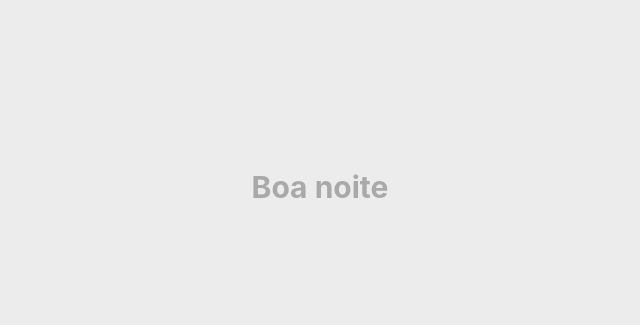
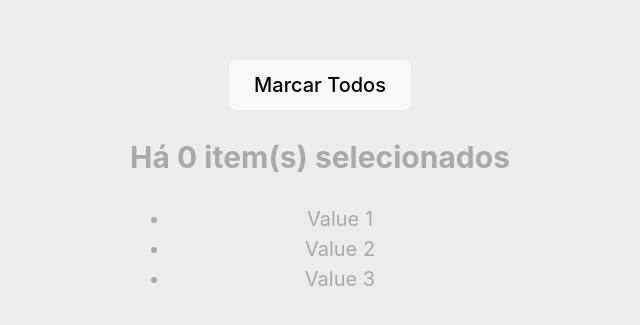
Before and after one commit to MiguelCSVanzela/react-challenges, a React (Vite) app in the folder App/: page / in a window 1280 px wide. Shown: the part 213-538 px from the top of the page, without its empty margins (320-960 px from the left). Built offline with nearby package versions, Linux system fonts and the light colour scheme.

Commit message:
Challenge Multi Selection functionality

```diff
--- a/App/src/App.jsx
+++ b/App/src/App.jsx
@@ -1,5 +1,6 @@
 import "./App.css";
 import Greeting from "./components/conditionals/Greeting";
+import MultiSelection from "./components/conditionals/MultiSelection";
 import NestedList from "./components/conditionals/NestedList";
 import Switch from "./components/conditionals/Switch";
 import Ternary from "./components/conditionals/Ternary";
@@ -7,7 +8,7 @@ import Ternary from "./components/conditionals/Ternary";
 // import NavBar from "./components/routing/NavBar";
 
 function App() {
-  return <Greeting />;
+  return <MultiSelection />;
 }
 
 export default App;
--- /dev/null
+++ b/App/src/components/conditionals/MultiSelection.jsx
@@ -0,0 +1,49 @@
+import { useState } from "react";
+
+const MultiSelection = () => {
+  const [items, setItems] = useState([
+    { id: 123, value: "Value 1", isSelected: false },
+    { id: 124, value: "Value 2", isSelected: false },
+    { id: 144, value: "Value 3", isSelected: false },
+  ]);
+
+  const itemsCount = items.filter((item) => item.isSelected === true).length;
+
+  const handleClick = (id) => {
+    setItems(
+      items.map((item) =>
+        item.id === id ? { ...item, isSelected: !item.isSelected } : item
+      )
+    );
+  };
+
+  const handleSelect = () => {
+    if (itemsCount > 0) {
+      setItems(items.map((item) => ({ ...item, isSelected: false })));
+    } else {
+      setItems(items.map((item) => ({ ...item, isSelected: true })));
+    }
+  };
+
+  return (
+    <>
+      <button onClick={handleSelect}>
+        {itemsCount > 0 ? "Desmarcar todos" : "Marcar Todos"}
+      </button>
+      <h2>Há {itemsCount} item(s) selecionados</h2>
+      <ul>
+        {items.map((item) => (
+          <li
+            key={item.id}
+            style={{ background: item.isSelected ? "lightgreen" : "none" }}
+            onClick={() => handleClick(item.id)}
+          >
+            {item.value}
+          </li>
+        ))}
+      </ul>
+    </>
+  );
+};
+
+export default MultiSelection;
```
